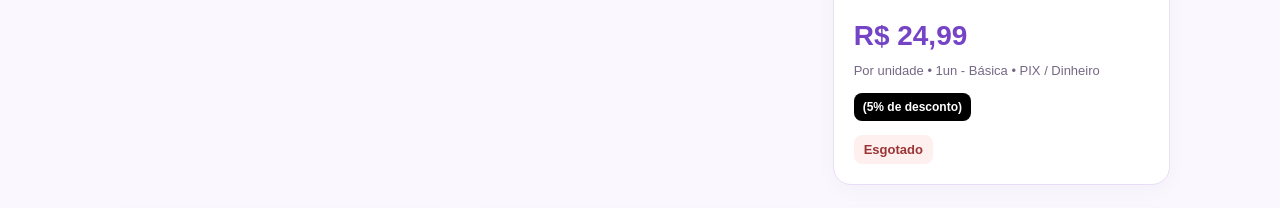
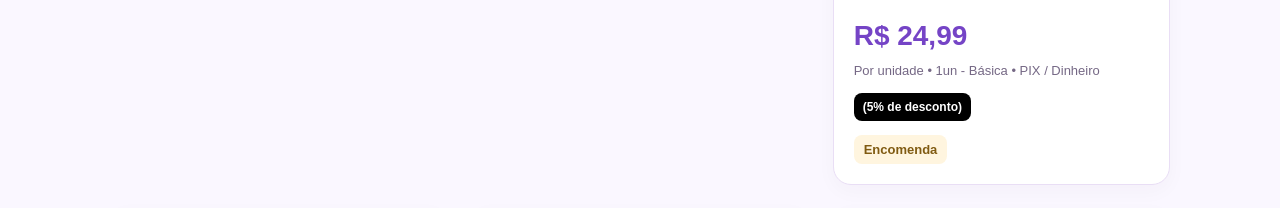
Before and after one commit to isaocanha/universo-pixelado, a plain HTML site: page index.html in a window 1280 px wide. Shown: the part 2860-3068 px from the top of the page. Drawn offline with Linux system fonts and the light colour scheme; grey boxes are pictures that could not be loaded.

Commit message:
Update index.html

```diff
--- a/index.html
+++ b/index.html
@@ -856,7 +856,7 @@
 📣 AVISO 1: As cores na tela do celular/computador 📱 sempre vão ser mais coloridas e brilhantes. 🌈 Na impressão física é normal as cores ficarem mais suaves. Logo, as cores do produto final serão semelhantes, mas não idênticas. 🙏 De qualquer forma a cartinha ficará linda! ✨
 ⚠️ AVISO 2: A espessura da Carta Personalizada pela Universo Pixelado é consideravelmente mais grossa do que uma Carta Original.`,
 
-        disponibilidade: "Encomenda (Prazo de 4 dias úteis a partir da aprovação da prévia do card pelo cliente)",
+        disponibilidade: "Encomenda",
         emoji: "🐉",
         variacoes: [
           {
@@ -941,7 +941,7 @@
 📣 AVISO 1: As cores na tela do celular/computador 📱 sempre vão ser mais coloridas e brilhantes. 🌈 Na impressão física é normal as cores ficarem mais suaves. Logo, as cores do produto final serão semelhantes, mas não idênticas. 🙏 De qualquer forma a cartinha ficará linda! ✨
 ⚠️ AVISO 2: A espessura da Carta Personalizada pela Universo Pixelado é consideravelmente mais grossa do que uma Carta Original.`,
 
-        disponibilidade: "Encomenda (Prazo de 4 dias úteis a partir da aprovação da prévia do card pelo cliente)",
+        disponibilidade: "Encomenda",
         emoji: "🦐",
         variacoes: [
           {
```
